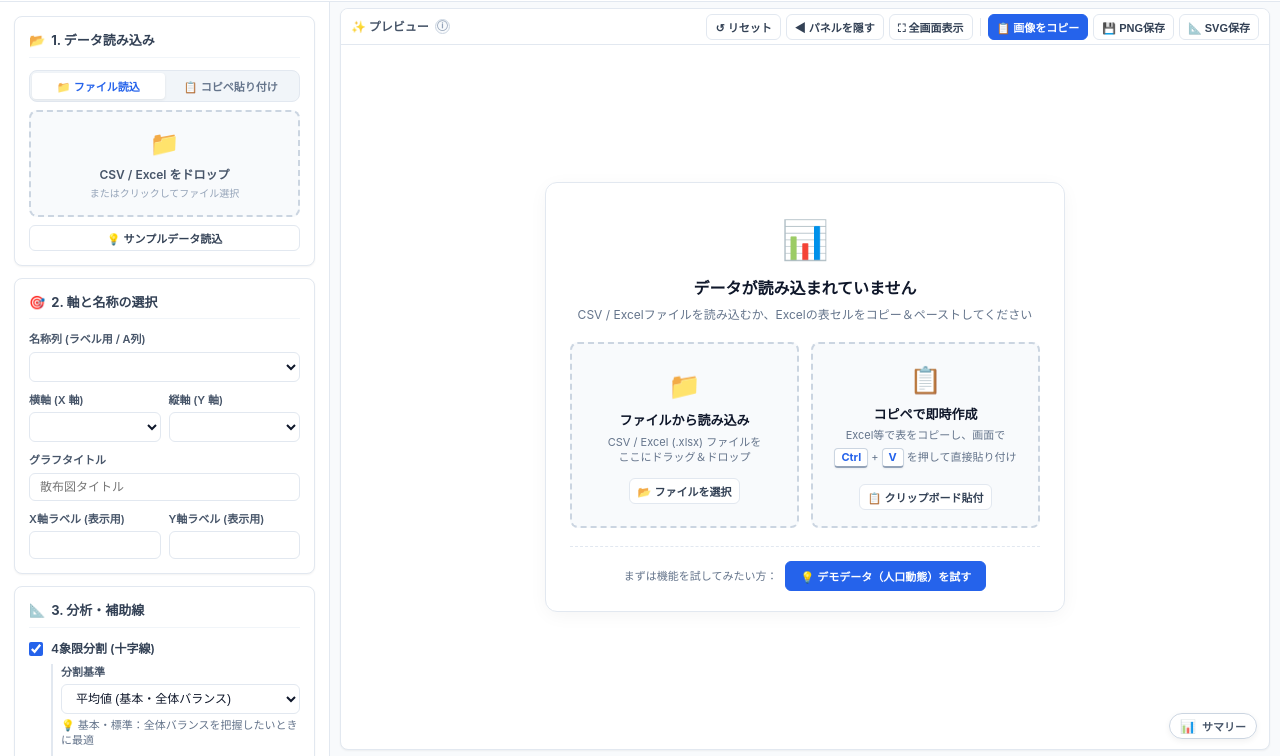
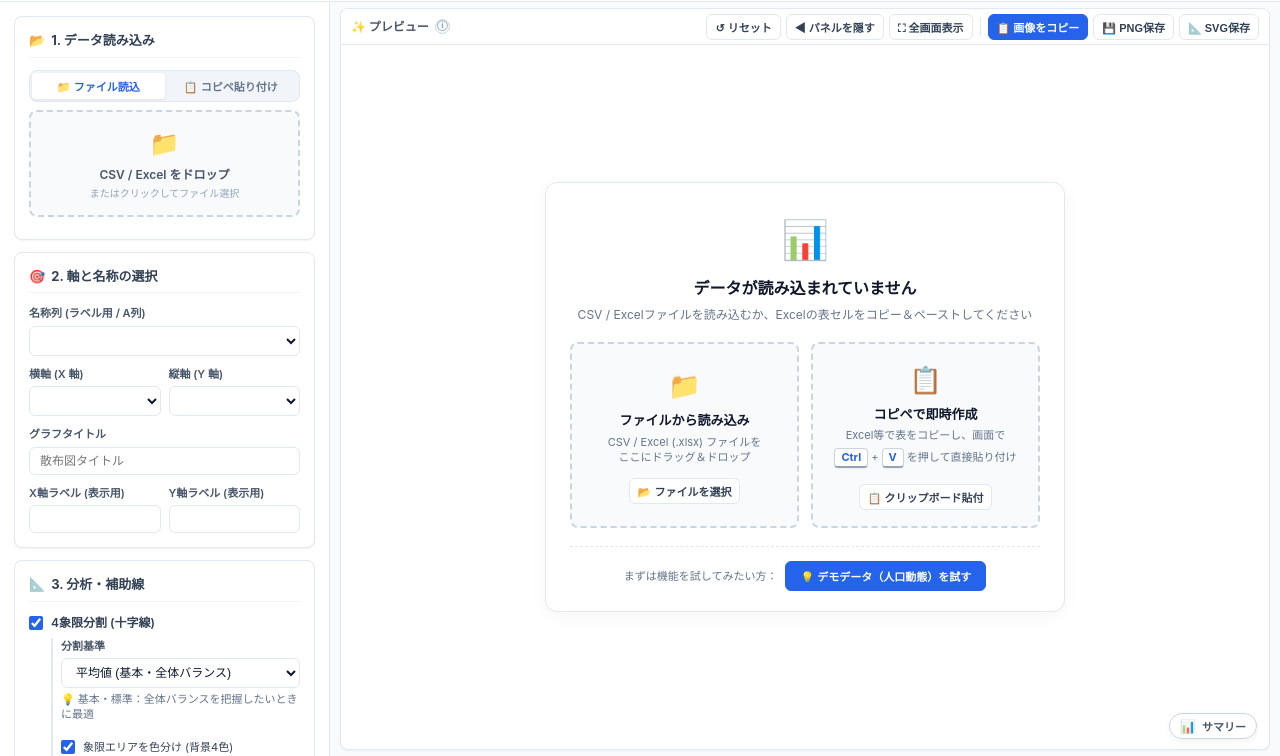
Before and after one commit to satoshi-ohwada/scatter-tool, a plain HTML site: page index.html in a window 1280 px wide. Shown: the part 44-800 px from the top of the page. Drawn offline with Linux system fonts and the light colour scheme.

Commit message:
fix(ui): 左側メニューのサンプルデータ読込ボタンを削除

```diff
--- a/index.html
+++ b/index.html
@@ -64,11 +64,6 @@
           </p>
         </div>
 
-        <div class="drop-buttons">
-          <button id="btnSample" class="btn btn-sm btn-block" title="総務省・令和7年国勢調査 表Ⅰ-2-1 (都道府県別人口増減・密度) サンプルを読み込み">
-            💡 サンプルデータ読込
-          </button>
-        </div>
         <div id="fileInfo" class="file-info-badge" style="display: none;"></div>
         <button id="btnViewDataSidebar" class="btn btn-sm btn-block" style="margin-top: 6px; display: none;" title="読み込んだデータの中身をテーブルで確認">
           📄 データ一覧を確認
--- a/js/app.js
+++ b/js/app.js
@@ -775,7 +775,7 @@ document.addEventListener('DOMContentLoaded', () => {
     }
   });
 
-  elements.btnSample.addEventListener('click', loadSampleData);
+  if (elements.btnSample) elements.btnSample.addEventListener('click', loadSampleData);
   if (elements.btnSampleEmpty) elements.btnSampleEmpty.addEventListener('click', loadSampleData);
   if (elements.btnPaste) elements.btnPaste.addEventListener('click', pasteFromClipboard);
 
```
